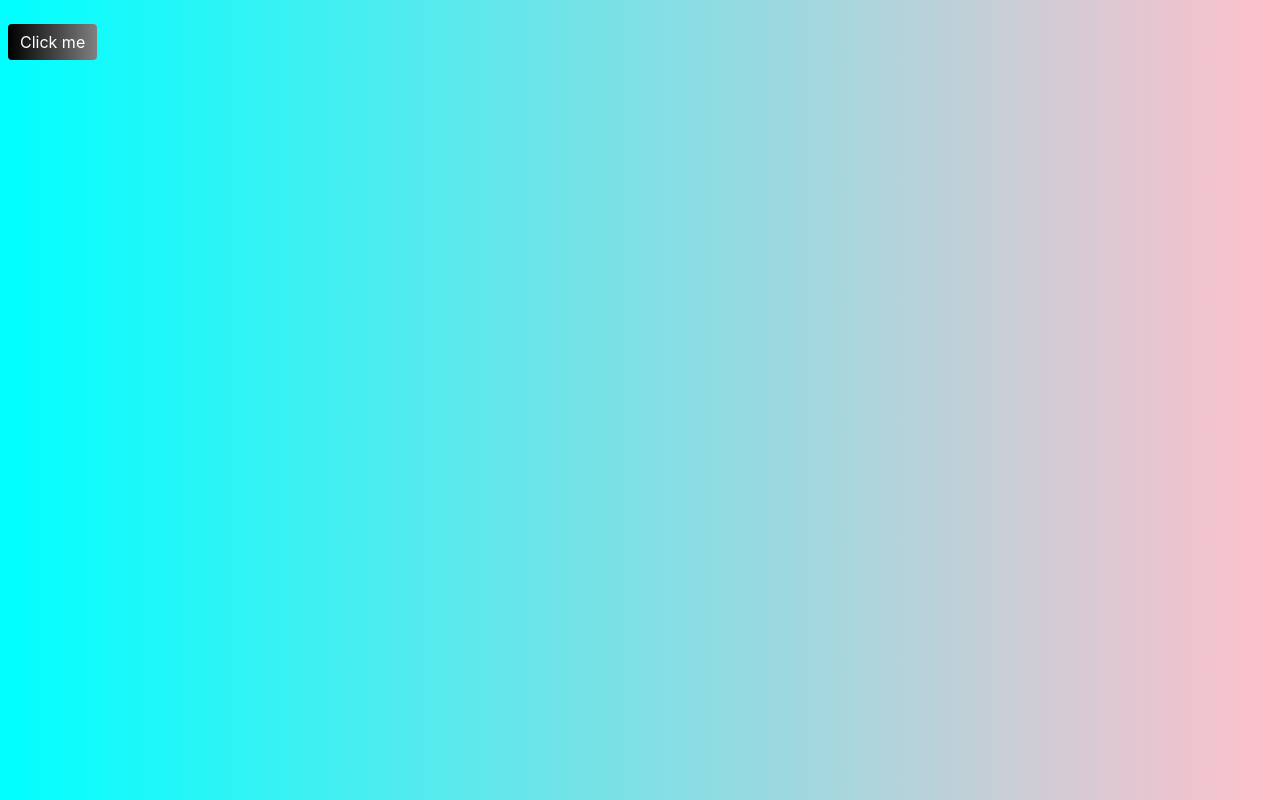
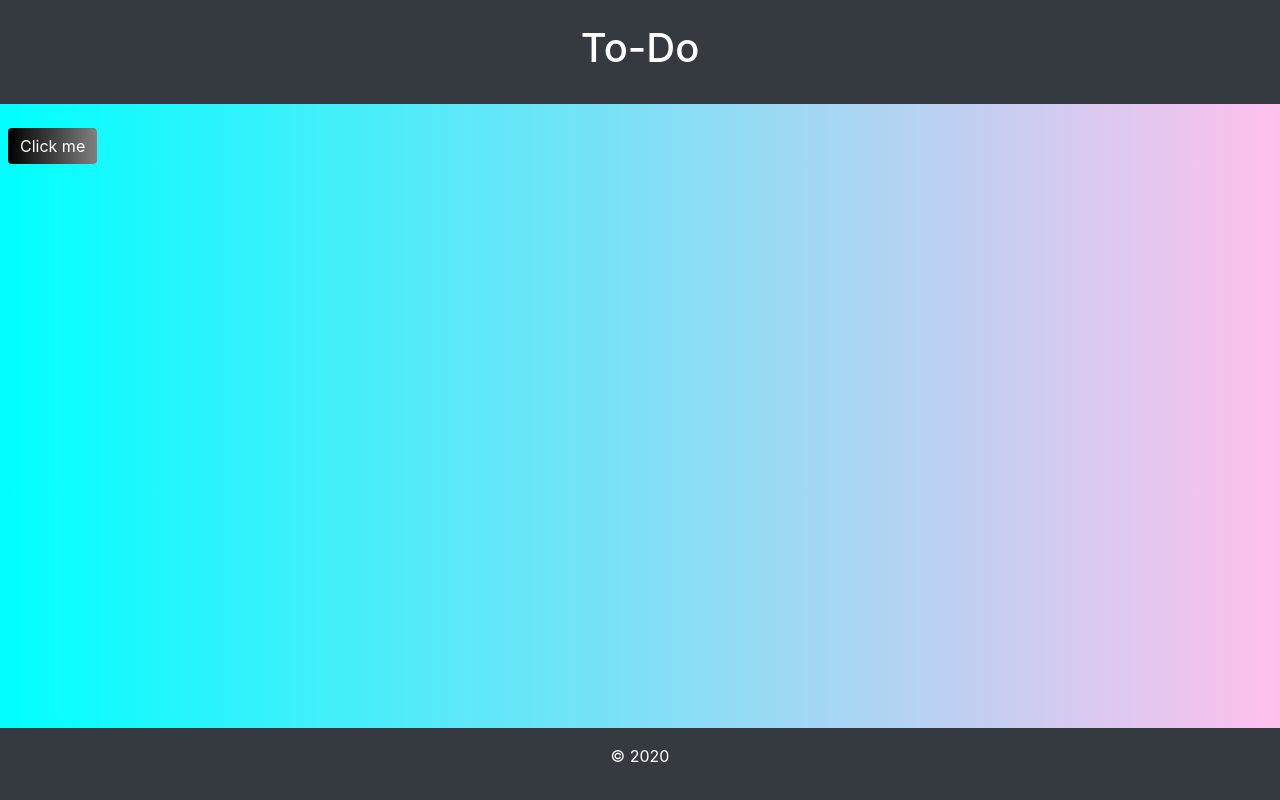
Before and after one commit to FinlayPunch/Task-4---To-do-list, a Flask app: page / in a window 1280 px wide. Run offline with Flask 3, Linux system fonts and the light colour scheme; some libraries are stand-ins or nearby versions.

Commit message:
Some basic structure for the look of the home page.

```diff
--- a/templates/index.html
+++ b/templates/index.html
@@ -15,11 +15,27 @@
     />
 </head>
 
-<body style="background: linear-gradient(to right, cyan, pink); border: none;">
+<body style="background: linear-gradient(to right, cyan, rgb(255, 192, 237)); border: none;">
+    <div>
+        <header class="bg-dark text-white text-center p-4">
+            <h1>
+                To-Do
+            </h1>
+    </div>
+
     <div class="mt-4">
         <button class="btn btn-primary mx-2" style="background: linear-gradient(to right, black, grey); border: none;">
             Click me
         </button>
     </div>
+
+    <div>
+        <footer class="bg-dark text-white text-center p-3" style="position: fixed; bottom: 0; width: 100%;">
+            <p>
+                &copy; 2020
+            </p>
+        </footer>
+    </div>
+
 </body>
 </html>
```
